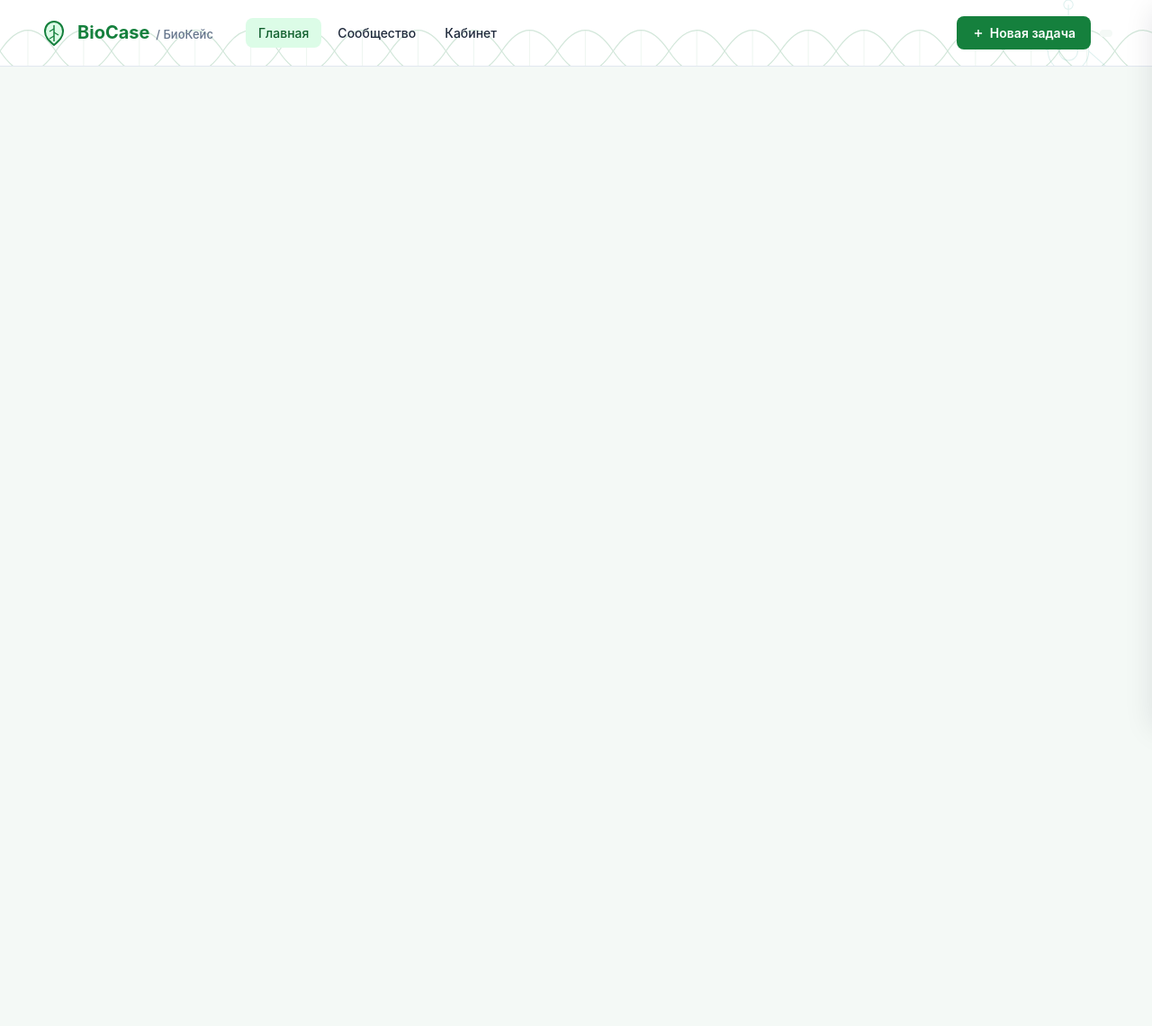
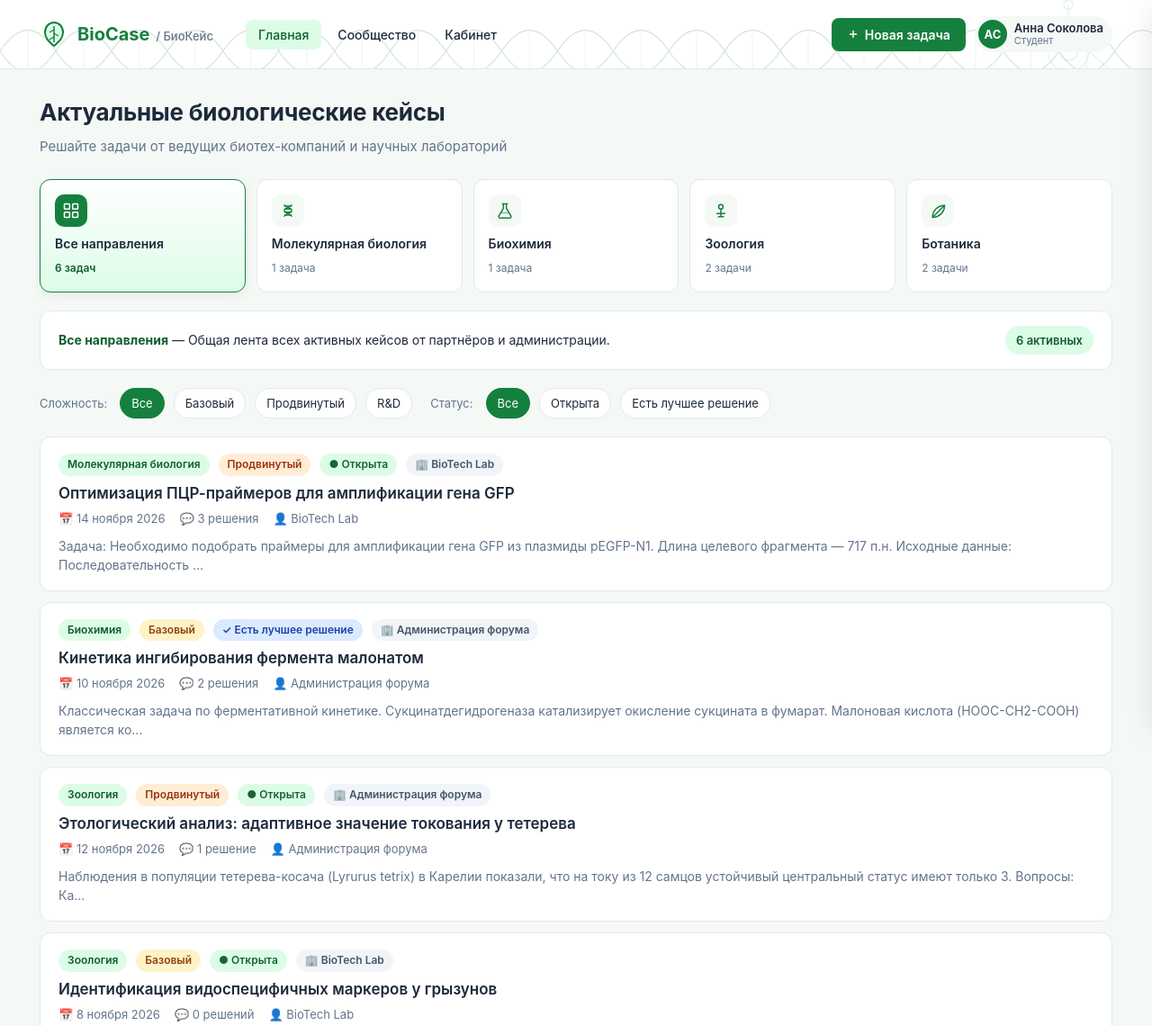
Before and after one commit to alyonkareyk-lab/biocase, a plain HTML site: page index.html in a window 1280 px wide. Shown: the top 1140 px of the page at 90% size. Before the commit the page ends 800 px from the top, so only its background shows below. Drawn offline with Linux system fonts and the light colour scheme.

Commit message:
Update index.html

```diff
--- a/index.html
+++ b/index.html
@@ -859,7 +859,7 @@ const STATE = {
   searchQuery:'',
   searchRole:'all',
   tasks: JSON.parse(JSON.stringify(TASKS)),
-  notes: JSON.parse(NOTES),
+  notes: JSON.parse(JSON.stringify(NOTES)),
   editorTarget:null,
   editorMode:'edit'
 };
```
